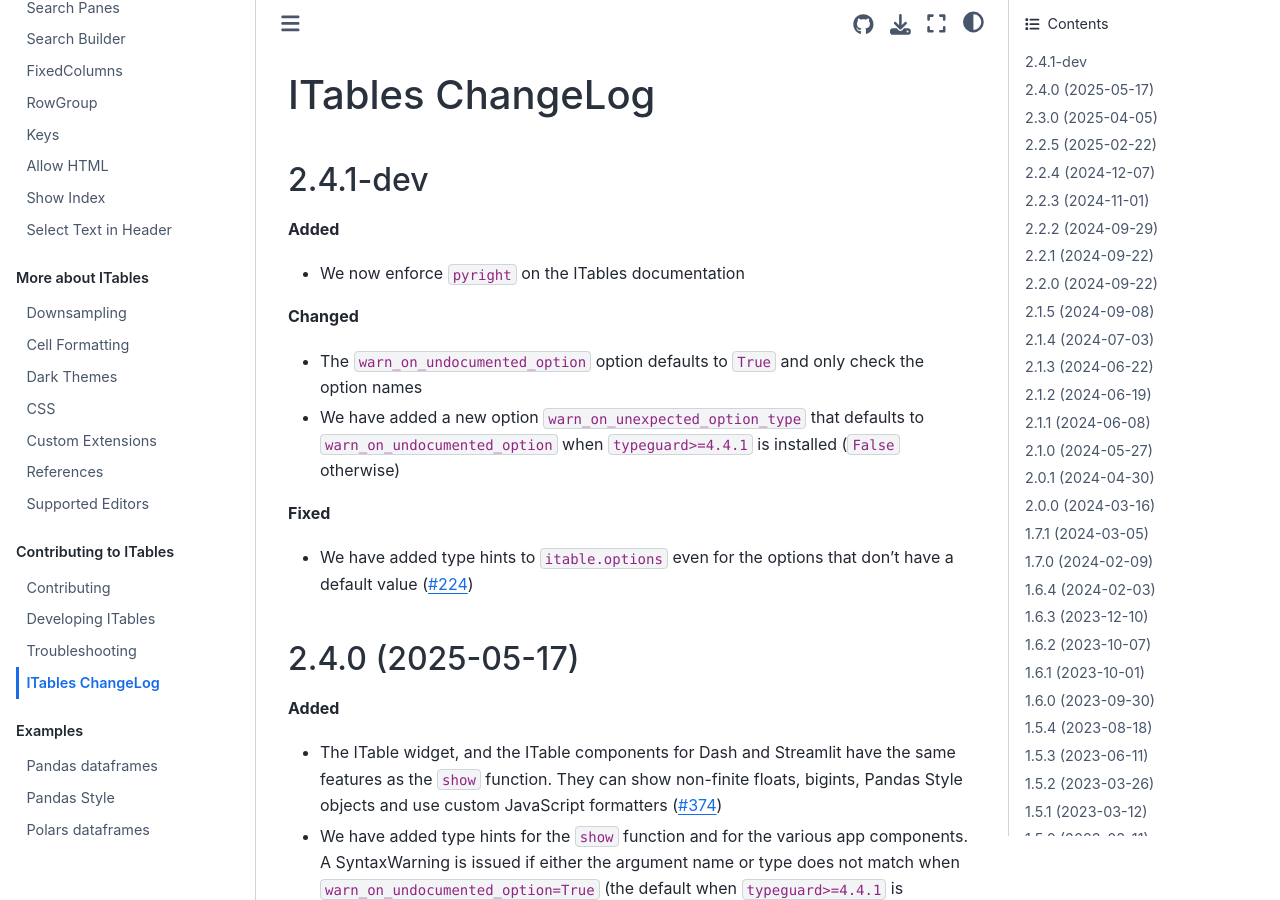
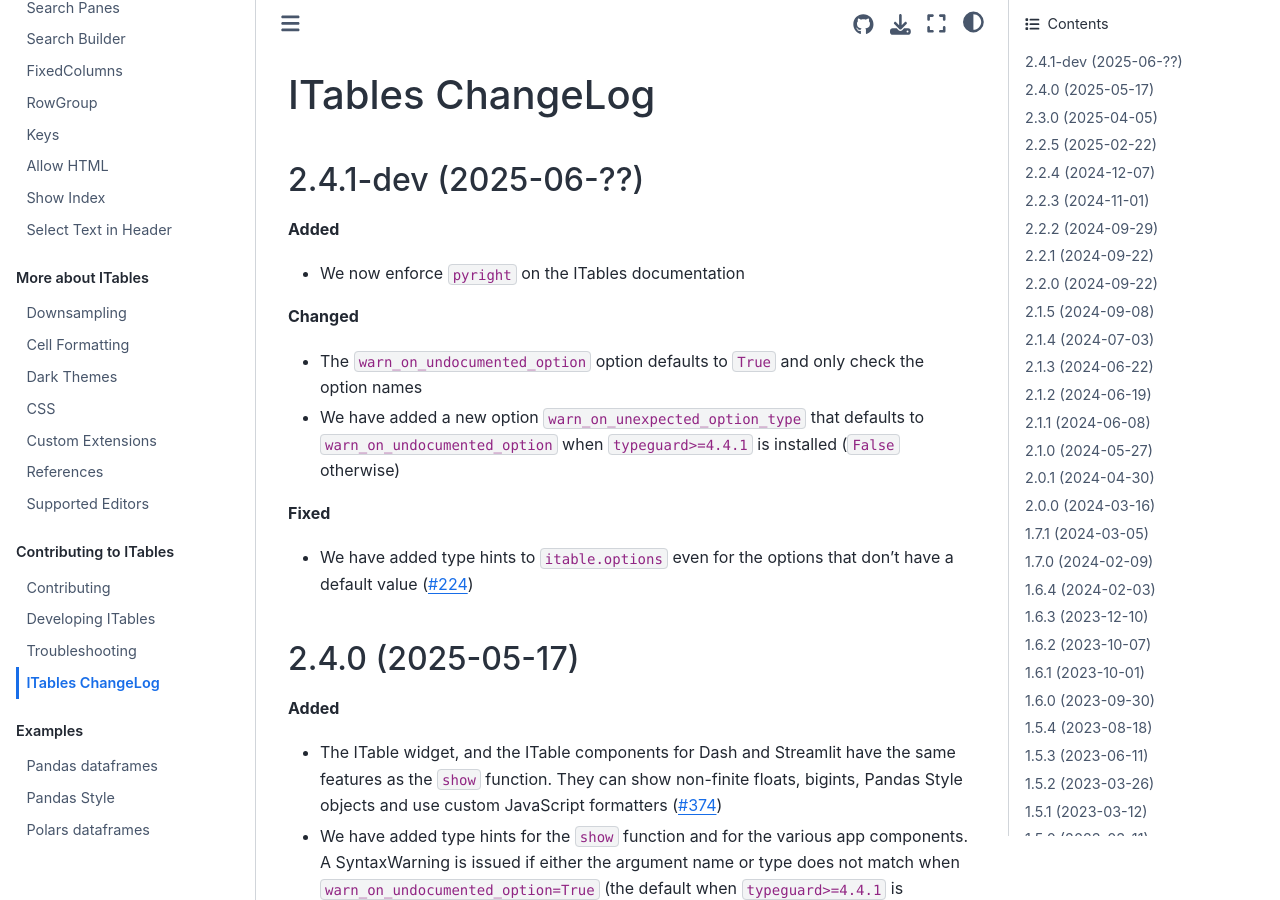
Before and after one commit to mwouts/itables, a Jupyter Book: the page built from docs/changelog.md, in a window 1280 px wide and 900 px high. Built offline with Jupyter Book 1.0.4 settings and Sphinx 7.4.7 and the Sphinx Book theme 1.1.4, drawn with Linux system fonts in a browser that asks for light colours.

```diff
--- a/docs/changelog.md
+++ b/docs/changelog.md
@@ -1,8 +1,8 @@
 ITables ChangeLog
 =================
 
-2.4.1-dev
----------
+2.4.1-dev (2025-06-??)
+----------------------
 
 **Added**
 - We now enforce `pyright` on the ITables documentation
--- a/src/itables/version.py
+++ b/src/itables/version.py
@@ -1,3 +1,3 @@
 """ITables' version number"""
 
-__version__ = "2.4.0"
+__version__ = "2.4.1-dev"
```
